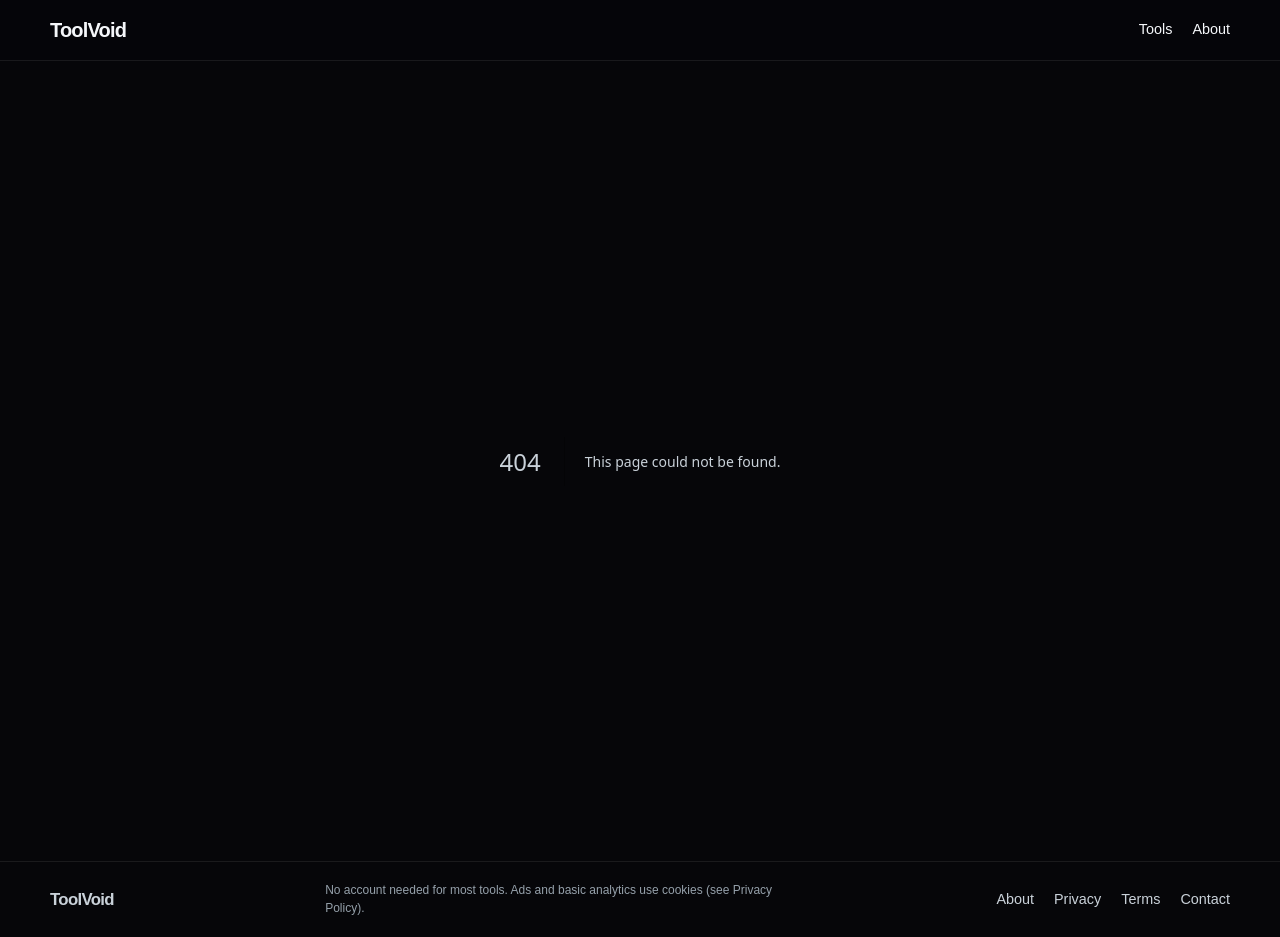
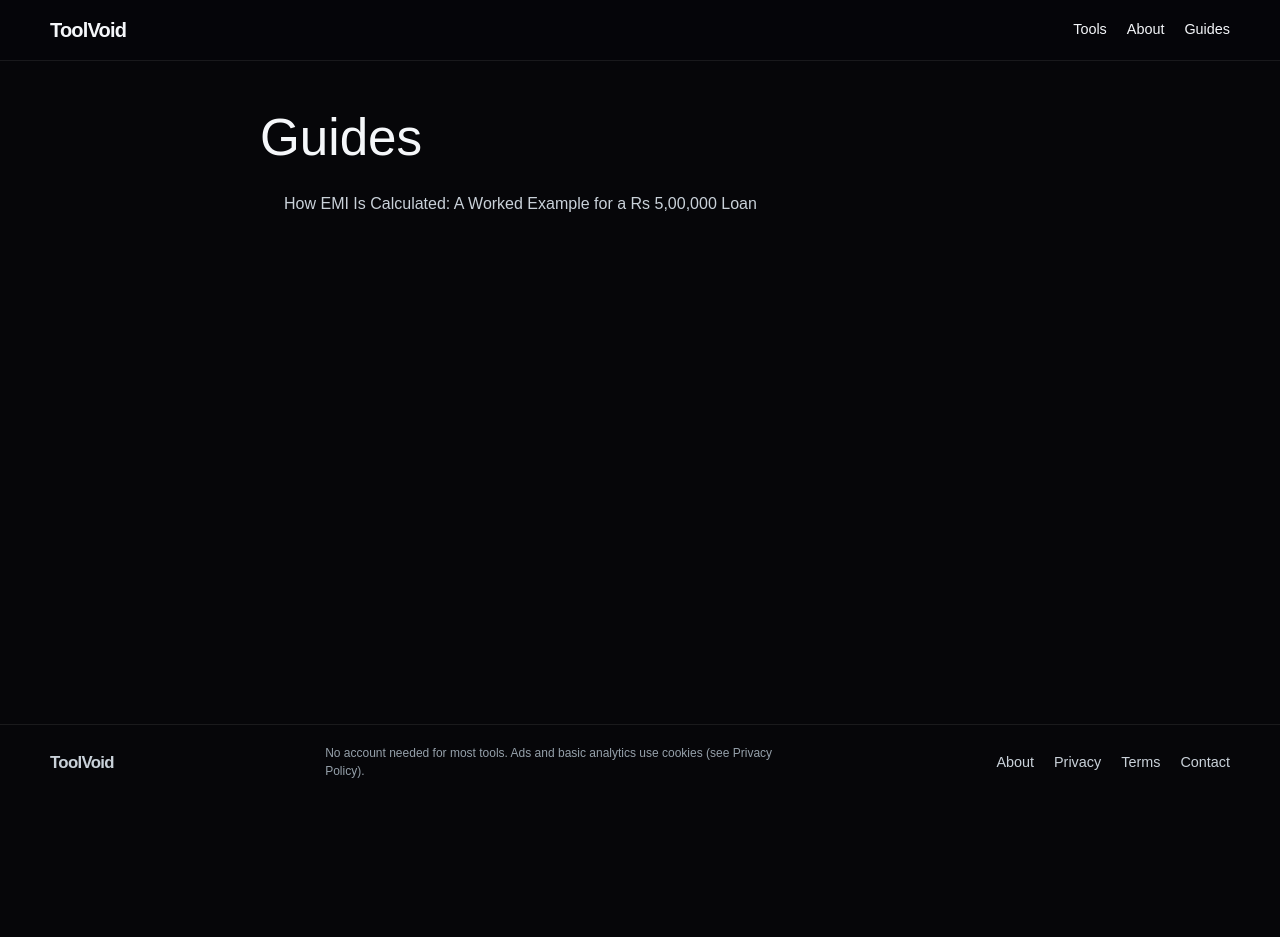
Before and after one commit to toolvoid/toolvoid, a Next.js app: page /guides in a window 1280 px wide. Before the commit this address had no page. After the commit the page ends 800 px from the top, so only its background shows below. Built offline with nearby package versions, Linux system fonts and the light colour scheme.

Commit message:
Link guide index from site navigation

```diff
--- a/app/emi/EmiClient.js
+++ b/app/emi/EmiClient.js
@@ -1789,6 +1789,7 @@ export default function EMIPage() {
         <div className="emi-foot">
           EMI estimates with loan comparisons and repayment planning tools.
         </div>
+        <a href="/guides/emi-calculation" style={{ display: 'inline-block', marginTop: 14, color: 'var(--brand)', textDecoration: 'underline', textUnderlineOffset: 3 }}>How EMI is calculated (worked example)</a>
       </div>
     </div>
   );
--- /dev/null
+++ b/app/guides/page.js
@@ -0,0 +1,18 @@
+import Link from 'next/link';
+
+export const metadata = {
+  title: 'ToolVoid Guides',
+  description: 'Guides with worked examples for ToolVoid tools.',
+  alternates: { canonical: 'https://toolvoid.com/guides' },
+};
+
+export default function GuidesPage() {
+  return (
+    <main style={{ width: 'min(760px, calc(100% - 32px))', margin: '0 auto', padding: '48px 0 64px', fontSize: 16, lineHeight: 1.75 }}>
+      <h1 style={{ margin: '0 0 24px', color: '#f5f7fa', fontSize: 'clamp(2rem, 7vw, 3.2rem)', lineHeight: 1.12 }}>Guides</h1>
+      <ul style={{ paddingLeft: 24, fontSize: 16, lineHeight: 1.75 }}>
+        <li><Link href="/guides/emi-calculation">How EMI Is Calculated: A Worked Example for a Rs 5,00,000 Loan</Link></li>
+      </ul>
+    </main>
+  );
+}
--- a/app/sitemap.js
+++ b/app/sitemap.js
@@ -9,6 +9,8 @@ export default function sitemap() {
     { path: '/contact', lastModified: '2026-11-22' },
     { path: '/domain', lastModified: '2026-09-26' },
     { path: '/emi', lastModified: '2026-11-22' },
+    { path: '/guides', lastModified: '2026-11-22' },
+    { path: '/guides/emi-calculation', lastModified: '2026-11-22' },
     { path: '/hashtag', lastModified: '2026-11-22' },
     { path: '/imagegen', lastModified: '2026-11-22' },
     { path: '/indian-forms', lastModified: '2026-11-22' },
--- a/components/SiteHeader.js
+++ b/components/SiteHeader.js
@@ -8,6 +8,7 @@ export default function SiteHeader() {
         <div className="site-header-links">
           <Link href="/#tools">Tools</Link>
           <Link href="/about">About</Link>
+          <Link href="/guides">Guides</Link>
         </div>
       </nav>
     </header>
```
